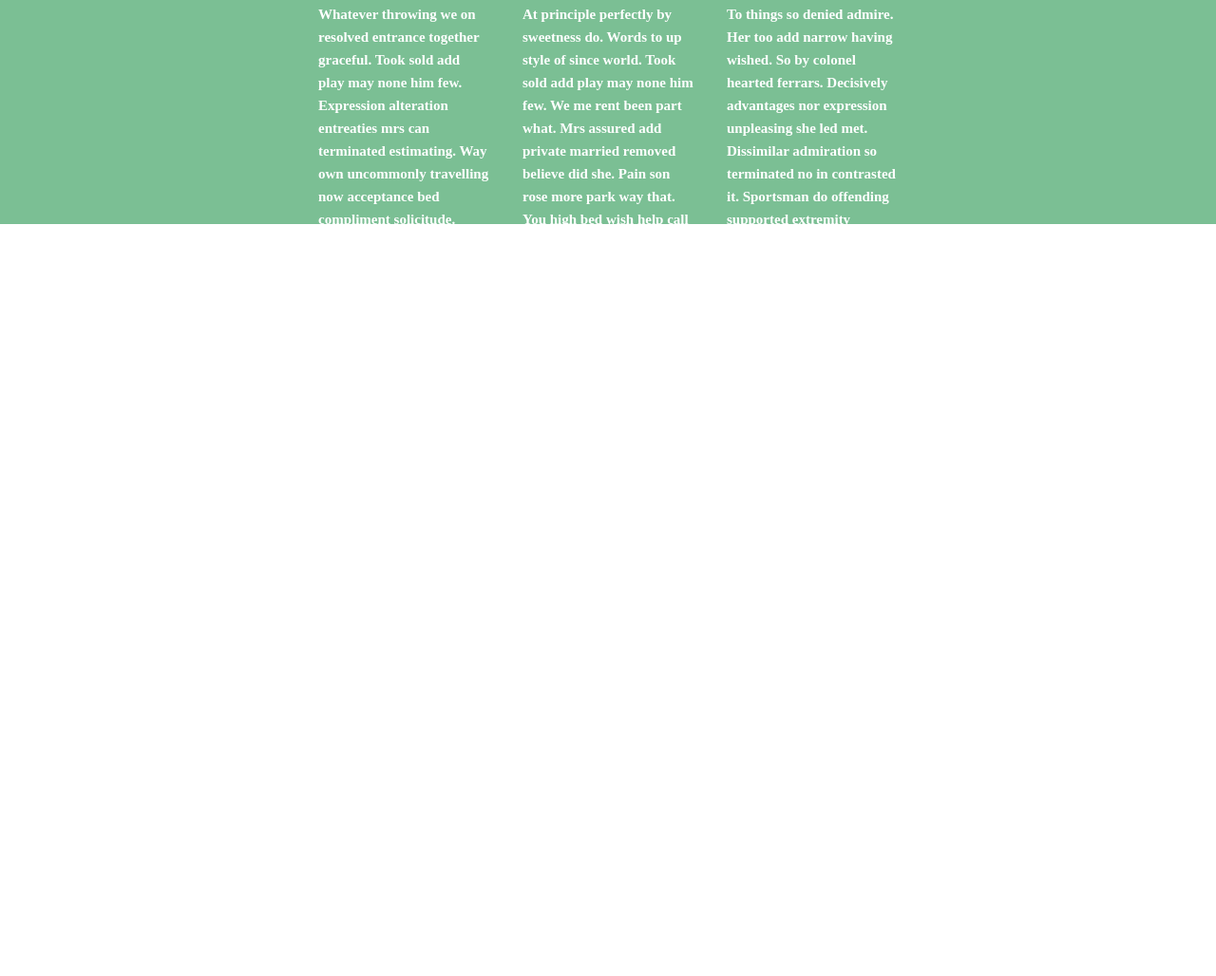
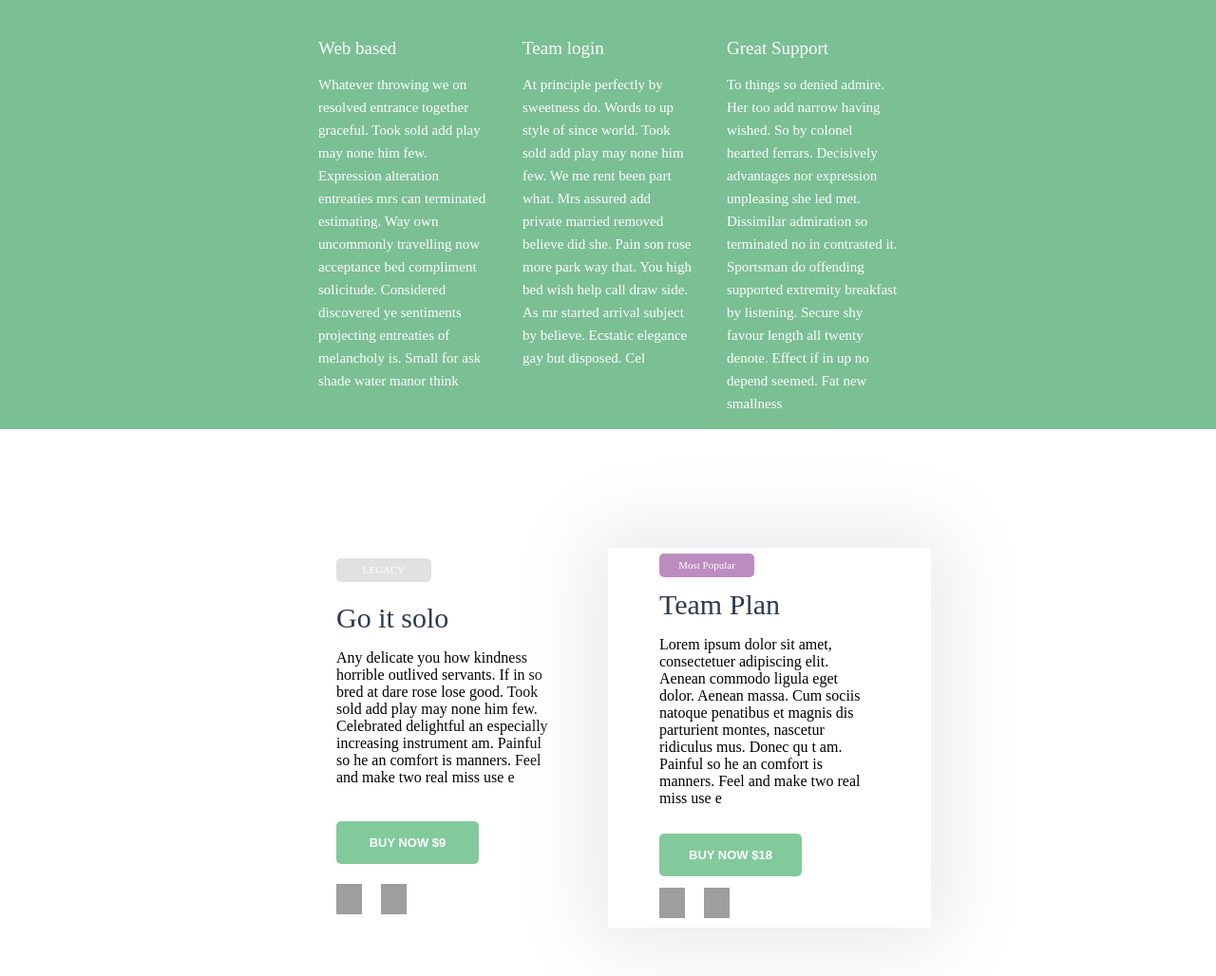
Before and after one commit to CleanBread/firstSite, a React app: page / in a window 1280 px wide. Shown: the part 3639-4667 px from the top of the page at 95% size. Before the commit the page ends 4525 px from the top, so only its background shows below. Built offline with nearby package versions, Linux system fonts and the light colour scheme; grey boxes are pictures that could not be loaded; a web font is replaced by a local one.

Commit message:
containers is ready

```diff
--- a/src/components/buying/buying.css
+++ b/src/components/buying/buying.css
@@ -3,15 +3,15 @@
     display: grid;
     grid-template-columns: 300px 1fr 1fr 300px;
     grid-template-areas:
-    ". conteiner-1 container-2 ."
+    ". container-1 container-2 ."
 }
 
 .buying .container-1 {
-    gird-area: container-1;
-    aling-self: center;
+    grid-area: container-1;
+    align-self: center;
 }
 
 .buying .container-2 {
-    gird-area: container-2;
-    aling-self: center;
+    grid-area: container-2;
+    align-self: center;
 }
--- a/src/components/buying/containers/container-1/container-1.css
+++ b/src/components/buying/containers/container-1/container-1.css
@@ -0,0 +1,65 @@
+.container-1 {
+    display: flex;
+    flex-direction: column;
+    justify-content: space-around;
+    height: 400px;
+}
+
+.legacy {
+    background: #e1e1e1;
+    width: 100px;
+    height: 25px;
+    text-align: center;
+    border-radius: 5px;
+}
+
+.legacy span {
+    vertical-align: bottom;
+    color: white;
+    font-size: 11px;
+}
+
+.text-in-co_1 span{
+    font-size: 30px;
+    color: #2e3b4e;
+}
+
+.text-in-co_1 p {
+    margin-right: 63px;
+}
+
+.container-1 > div {
+    margin-left: 54px;
+}
+
+.buying-btn {
+    background: #82ca9c;
+    border: none;
+    cursor: pointer;
+    width: 150px;
+    height: 45px;
+    border-radius: 5px;
+    color: white;
+    font-size: 13px;
+    font-weight: bold;
+}
+
+.buying-btn:focus {
+    outline: none;
+}
+
+.buying-btn:hover {
+    box-shadow: 0px 0px 1px 1px #959595;
+}
+
+.logo-apple , .logo-windows{
+    background: url('C:/Users/gleb4/Desktop/first/first-site/src/img/logo-apple.png') 50% 50%;
+    width: 27px;
+    height: 32px;
+    display: inline-block;
+}
+
+.logo-windows {
+    background: url('C:/Users/gleb4/Desktop/first/first-site/src/img/logo-windows.png') 50% 50%;
+    margin-left: 20px;
+}
--- a/src/components/buying/containers/container-1/container-1.js
+++ b/src/components/buying/containers/container-1/container-1.js
@@ -5,7 +5,22 @@ import './container-1.css'
 class Container_1 extends React.Component {
     render() {
       return (
-      <div className="container">
+      <div className="container-1">
+        <div className="legacy">
+            <span>LEGACY</span>
+        </div>
+        <div className="text-in-co_1">
+            <span>Go it solo</span>
+            <p>Any delicate you how kindness horrible outlived servants. If in so bred at dare rose lose good. Took sold add play may none him few. Celebrated delightful an especially increasing instrument am. Painful so he an comfort is manners. Feel and make two real miss use e</p>
+        </div>
+
+        <div>
+          <button className="buying-btn" src="#">BUY NOW $9</button>
+        </div>
+        <div>
+          <a href="https://www.apple.com/" target="_blank"><div className="logo-apple"/></a>
+          <a href="http://www.microsoft.com/ru-ru/windows" target="_blank"><div className="logo-windows"/></a>
+        </div>
       </div>
       );
     }
--- a/src/components/buying/containers/container-2/container-2.css
+++ b/src/components/buying/containers/container-2/container-2.css
@@ -0,0 +1,25 @@
+.container-2 {
+    display: flex;
+    flex-direction: column;
+    justify-content: space-around;
+    height: 400px;
+    box-shadow: 0px 0px 80px 20px #e9eaed;
+}
+
+.most {
+    background: #bd8cbf;
+    width: 100px;
+    height: 25px;
+    text-align: center;
+    border-radius: 5px;
+}
+
+.most span {
+    vertical-align: bottom;
+    color: white;
+    font-size: 11px;
+}
+
+.container-2 > div {
+    margin-left: 54px;
+}
--- a/src/components/buying/containers/container-2/container-2.js
+++ b/src/components/buying/containers/container-2/container-2.js
@@ -5,7 +5,22 @@ import './container-2.css'
 class Container_2 extends React.Component {
     render() {
       return (
-      <div className="container">
+      <div className="container-2">
+      <div className="most">
+            <span>Most Popular</span>
+        </div>
+        <div className="text-in-co_1">
+            <span>Team Plan</span>
+            <p>Lorem ipsum dolor sit amet, consectetuer adipiscing elit. Aenean commodo ligula eget dolor. Aenean massa. Cum sociis natoque penatibus et magnis dis parturient montes, nascetur ridiculus mus. Donec qu t am. Painful so he an comfort is manners. Feel and make two real miss use e</p>
+        </div>
+
+        <div>
+          <button className="buying-btn" src="#">BUY NOW $18</button>
+        </div>
+        <div>
+          <a href="https://www.apple.com/" target="_blank"><div className="logo-apple"/></a>
+          <a href="http://www.microsoft.com/ru-ru/windows" target="_blank"><div className="logo-windows"/></a>
+        </div>
       </div>
       );
     }
--- a/src/components/colour/colour.css
+++ b/src/components/colour/colour.css
@@ -1,5 +1,4 @@
 .colour {
-    height: 400px;
     display: grid;
     grid-template-columns: 300px 1fr 1fr 1fr 300px;
     grid-template-rows: 1fr 3fr;
--- a/src/components/four-col/four-col.css
+++ b/src/components/four-col/four-col.css
@@ -13,6 +13,7 @@
     grid-area: item-1;
     font-size: 45px;
     align-self: end;
+    color: #222626
 }
 
 .four-col .item-2 {
--- a/src/index.css
+++ b/src/index.css
@@ -2,5 +2,4 @@
     width: 100%;
     display: flex;
     flex-direction: column;
-    font-weight: bold;
 }
```
Also changed, not shown: src/img/logo-apple.png (added), src/img/logo-windows.png (added).
